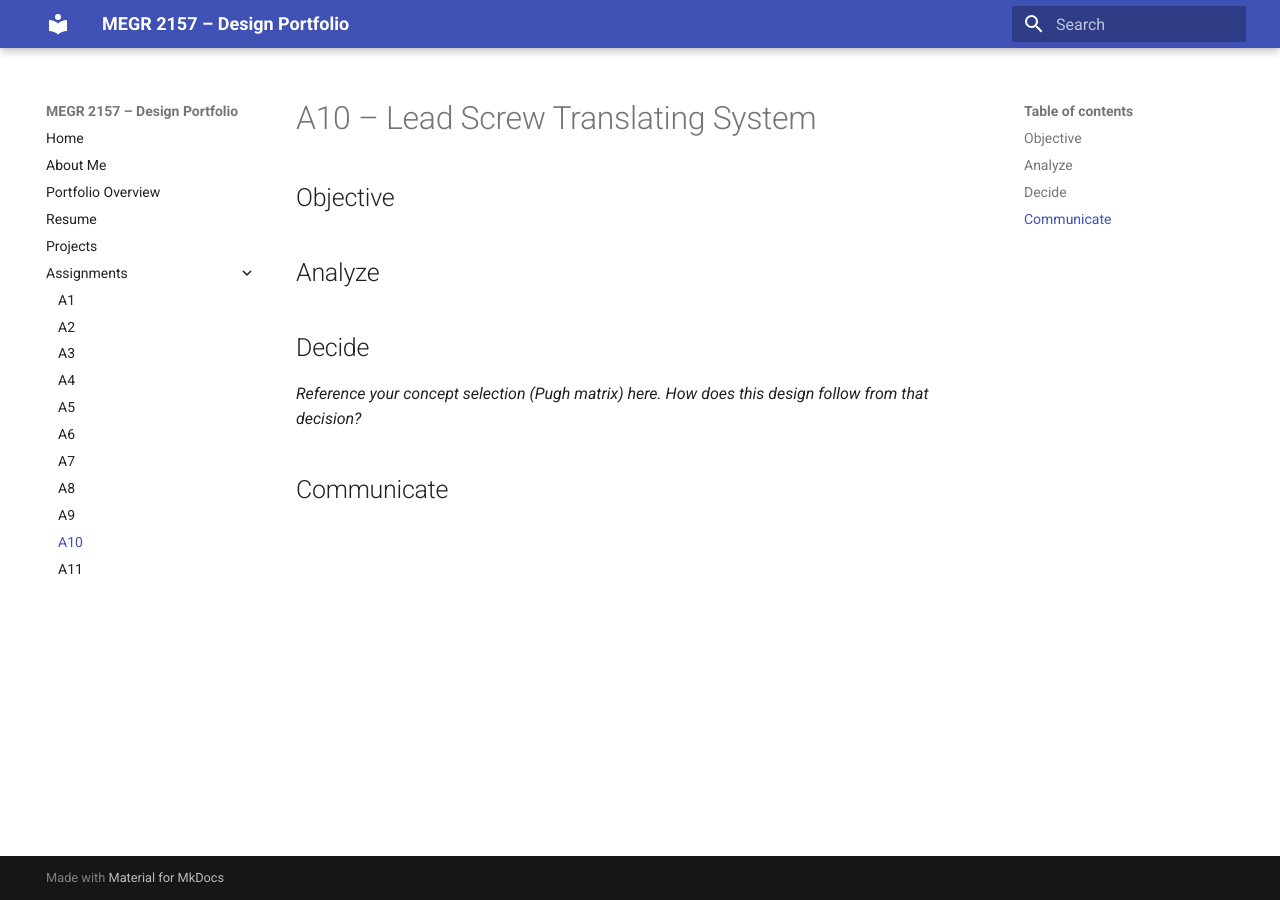
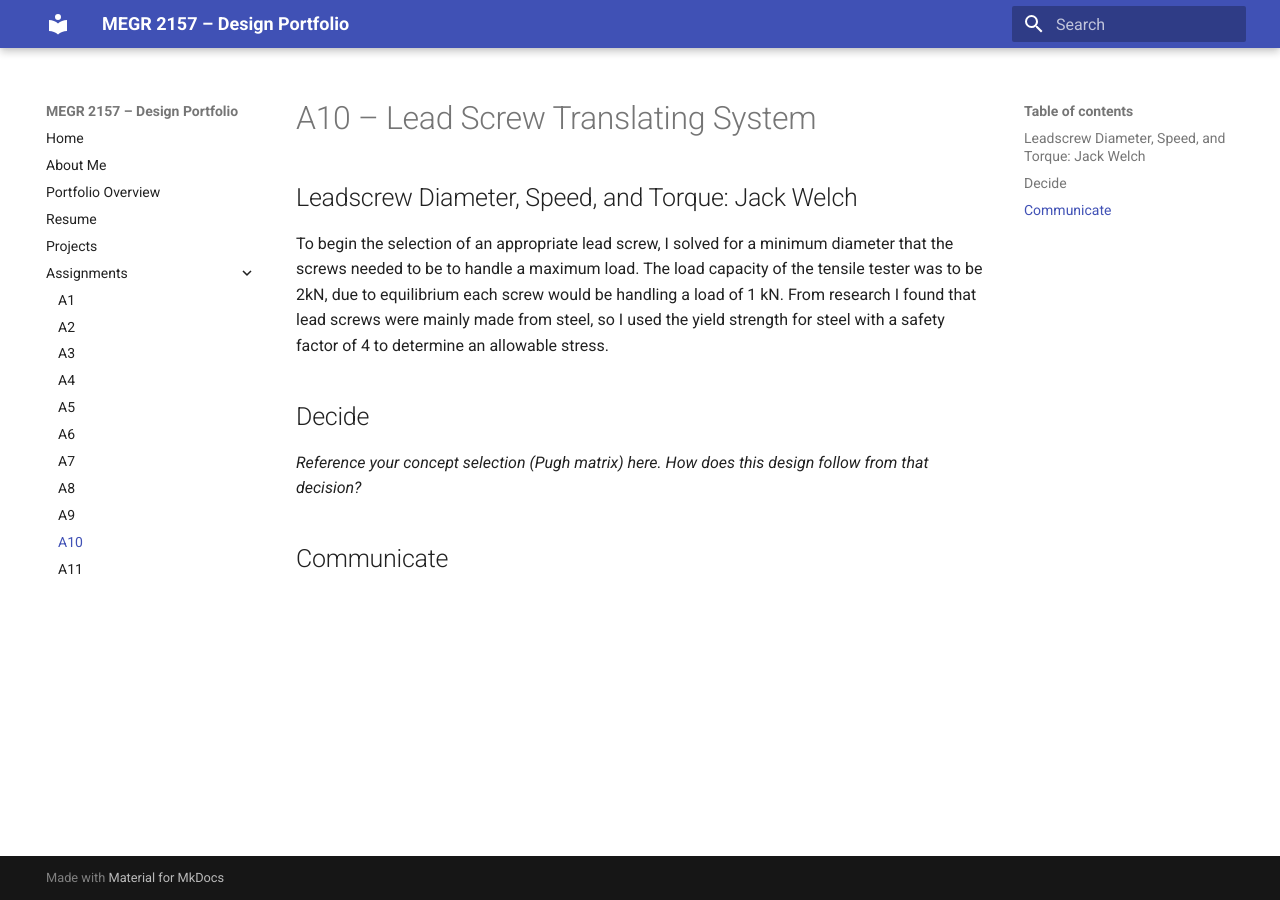
Before and after one commit to jwelch37/megr2156-portfolio, an MkDocs documentation site: the page built from docs/assignments/A10/index.md, in a window 1280 px wide. Built offline with MkDocs 1.6.1 and Material for MkDocs 9.7.7, drawn with Linux system fonts in a browser that asks for light colours.

Commit message:
Revise objective section for A10 assignment
Updated the objective section to specify leadscrew diameter, speed, and torque, and included details on load capacity and material considerations.

```diff
--- a/docs/assignments/A10/index.md
+++ b/docs/assignments/A10/index.md
@@ -1,9 +1,9 @@
 # A10 – Lead Screw Translating System
 
-## Objective
+## Leadscrew Diameter, Speed, and Torque: Jack Welch
 
+To begin the selection of an appropriate lead screw, I solved for a minimum diameter that the screws needed to be to handle a maximum load. The load capacity of the tensile tester was to be 2kN, due to equilibrium each screw would be handling a load of 1 kN. From research I found that lead screws were mainly made from steel, so I used the yield strength for steel with a safety factor of 4 to determine an allowable stress.
 
-## Analyze
 
 
 ## Decide
```
